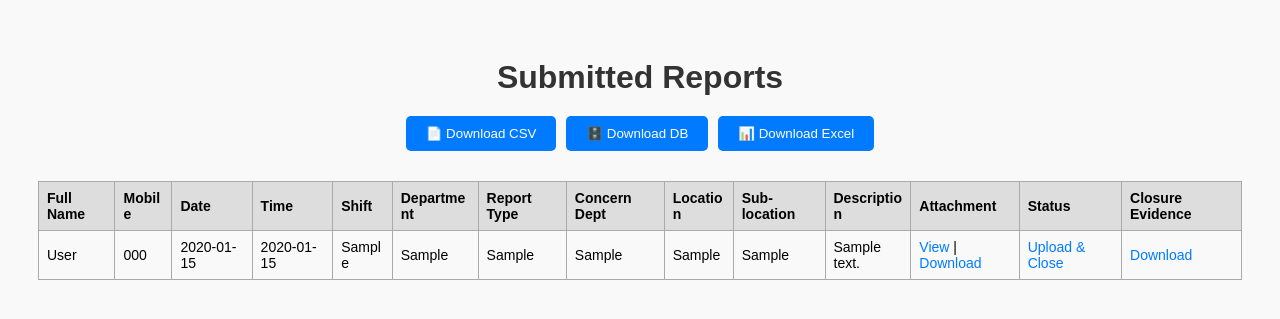
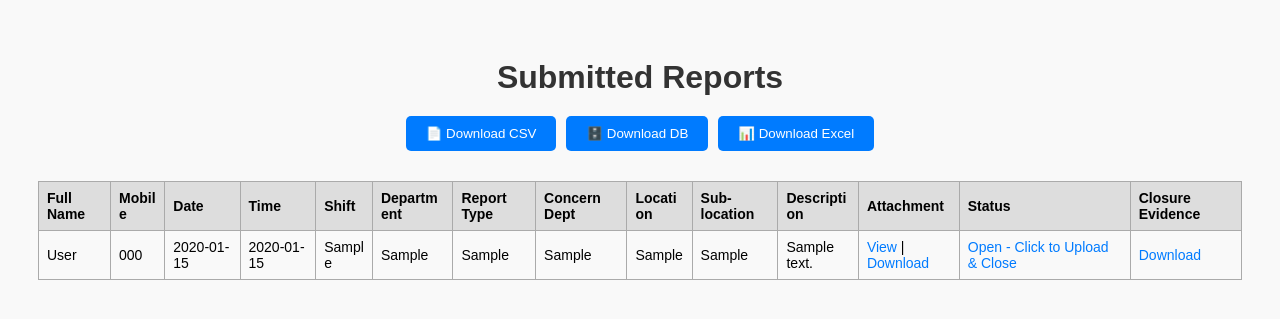
Before and after one commit to Rohitram-cyber/FinalTest, a Flask app: page /reports in a window 1280 px wide. Shown: the top 319 px of the page. Run offline with Flask 3, Linux system fonts and the light colour scheme; tables that the repository leaves empty hold one stand-in row (values such as "Sample post").

Commit message:
Update reports.html

```diff
--- a/templates/reports.html
+++ b/templates/reports.html
@@ -134,7 +134,7 @@
           {# Status column with close option #}
           <td>
             {% if row[-2] != 'Closed' %}
-              <a href="{{ url_for('close_report', report_id=report_id) }}">Upload & Close</a>
+              <a href="{{ url_for('close_report', report_id=report_id) }}">Open - Click to Upload & Close</a>
             {% else %}
               ✅ Closed
             {% endif %}
```
